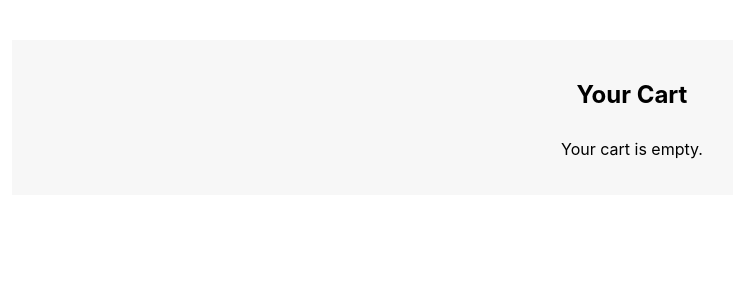
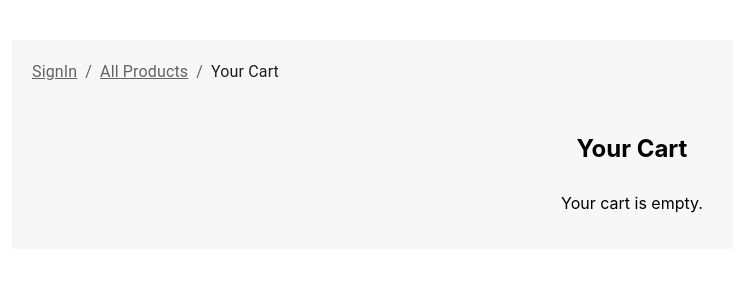
Before and after one commit to SakshamJain2552/SEPT-Website, a React (Create React App) app in the folder frontend/: page /cart in a window 1280 px wide. Shown: the top 300 px of the page, without its empty margins (8-741 px from the left). Built offline with nearby package versions, Linux system fonts and the light colour scheme.

Commit message:
Added breadcrumb menu to cart page

```diff
--- a/frontend/src/components/cart.js
+++ b/frontend/src/components/cart.js
@@ -91,6 +91,7 @@ import axios from 'axios';
 import DeleteIcon from '@mui/icons-material/Delete';
 import Button from '@mui/material/Button';
 import { useNavigate } from 'react-router-dom';
+import Breadcrumb from './Breadcrumbs';
 
 function CartPage() {
   const [cartItems, setCartItems] = useState([]);
@@ -168,48 +169,9 @@ function CartPage() {
     }
   };
 
-
-//   return (
-//     <div style={{ maxWidth: '1200px', margin: '20px auto', padding: '20px' }}>
-//       <h2>Your Cart</h2>
-//       {cartItems.length === 0 ? (
-//         <p>Your cart is empty.</p>
-//       ) : (
-//         <div>
-//             {cartItems.map(item => {
-//           const product = products.find(p => p.productId === item.productId);
-//           return product ? (
-//             <div key={item.cartItemId} style={{ display: 'flex', borderBottom: '1px solid #eee', padding: '15px 0' }}>
-//               <img src={product.imagePath} alt={product.productName} style={{ width: '100px', height: '100px', marginRight: '20px' }} />
-//               <div style={{ flex: '1' }}>
-//                 <h4>{product.productName}</h4>
-//                 <p>Store: {item.storeName}</p>
-//                 <p>Price: ${item.detailedPrice}</p>
-//                 <p>Quantity: {item.quantity}</p>
-//                 <p>Date Added: {item.dateCreated}</p>
-//               </div>
-//               <div onClick={() => handleDelete(item)} style={{ cursor: 'pointer' }}>
-//                 <DeleteIcon />
-//               </div>
-//             </div>
-//           ) : null;
-//             })}
-
-//           <div style={{ textAlign: 'right', marginTop: '20px' }}>
-//             <Button variant="contained" color="primary" onClick={() => navigate('/checkout')}>
-//               Checkout
-//             </Button>
-//           </div>
-//         </div>
-//       )}
-//     </div>
-//   );
-// }
-
-// export default CartPage;
-
 return (
   <div style={{ maxWidth: '1200px', margin: '40px auto', padding: '20px', backgroundColor: '#f7f7f7' }}>
+    <Breadcrumb category="Your Cart" />  {/* Add the Breadcrumb component here with the category prop */}
     <h2 style={{ marginBottom: '30px', textAlign: 'center' }}>Your Cart</h2>
     {cartItems.length === 0 ? (
       <p style={{ textAlign: 'center' }}>Your cart is empty.</p>
```
